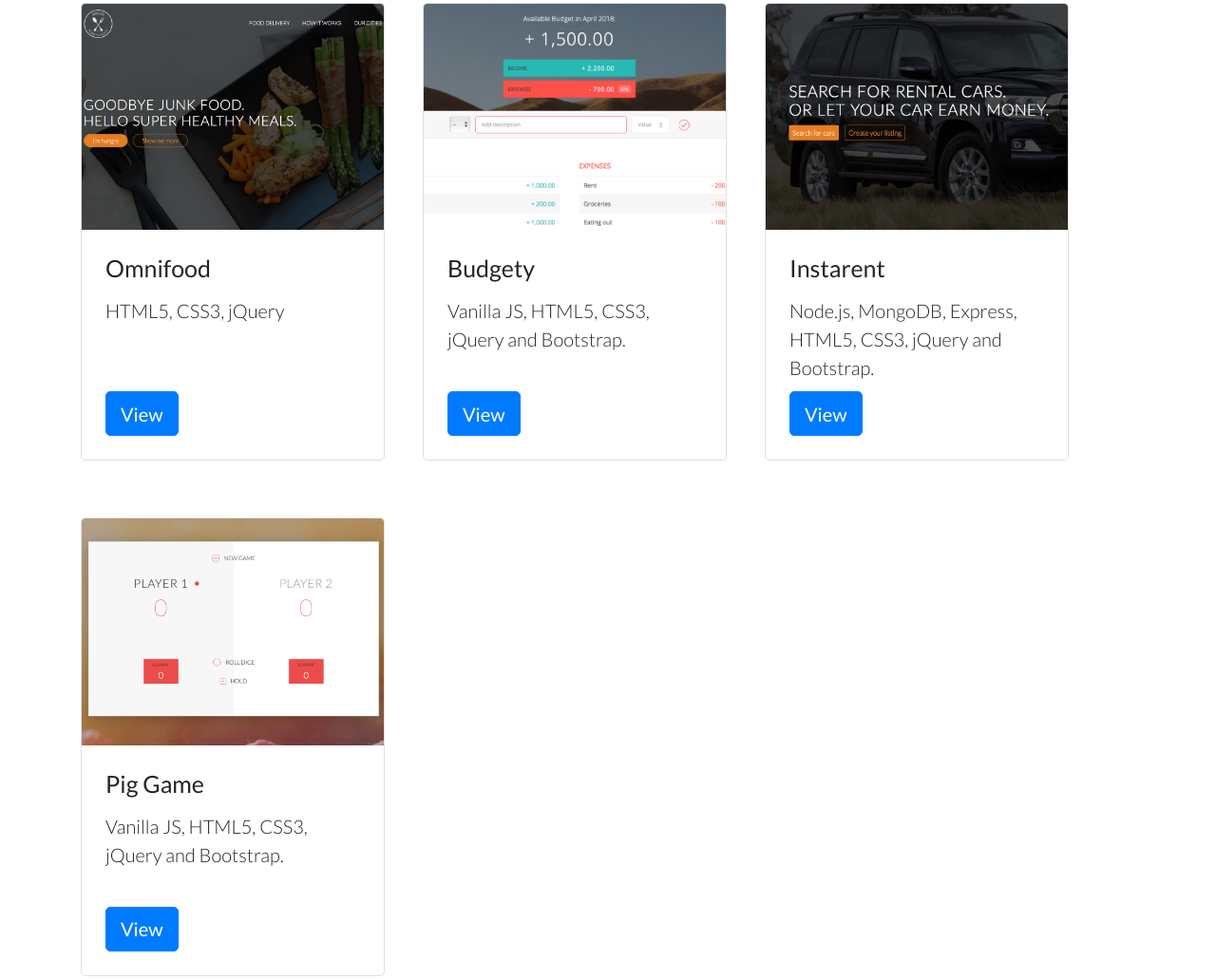
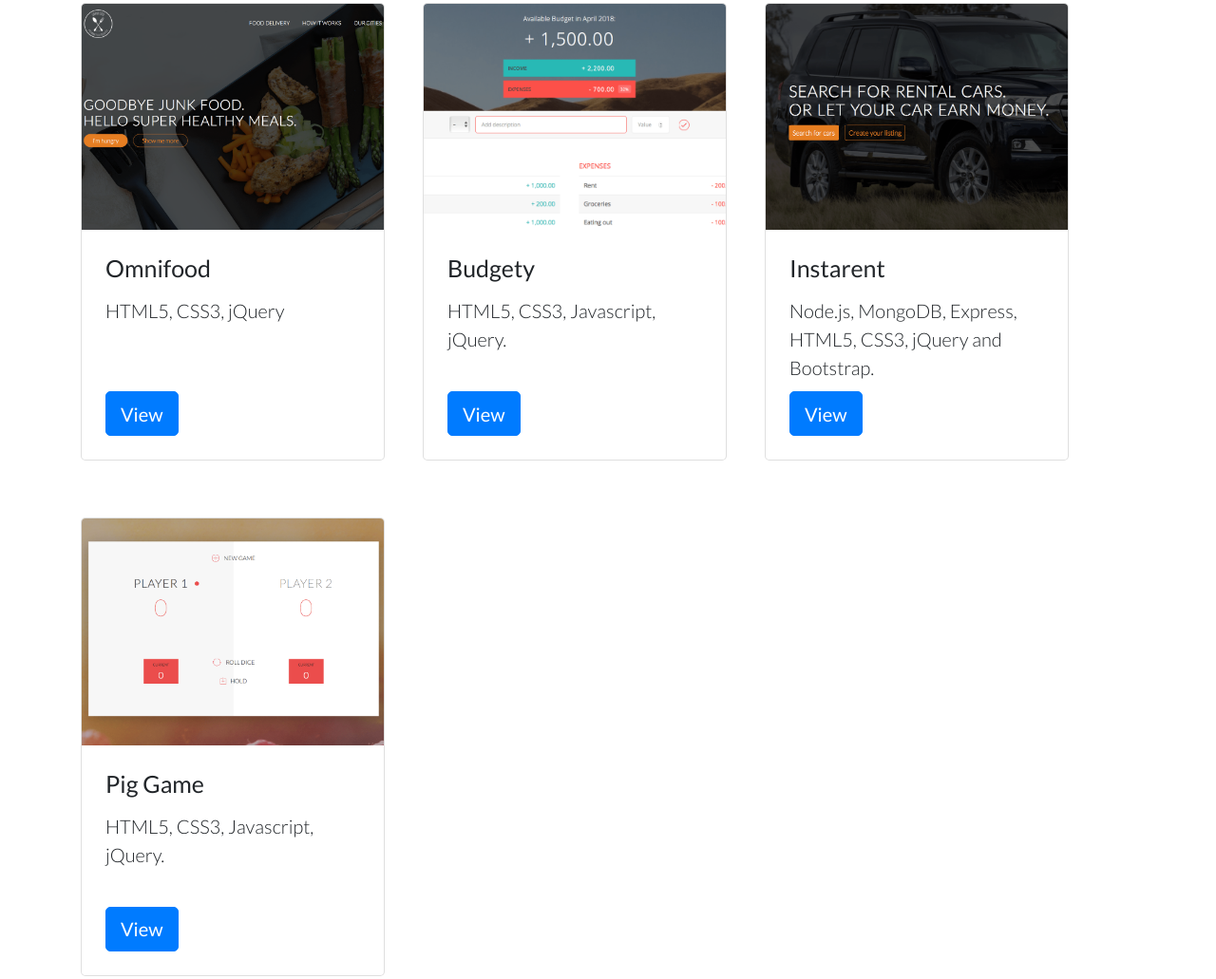
Before and after one commit to OV86/portfolio, a website: page index.html in a window 1280 px wide. Shown: the part 278-1309 px from the top of the page at 95% size. Drawn offline with nearby package versions, Linux system fonts and the light colour scheme.

Commit message:
fix tech

```diff
--- a/index.html
+++ b/index.html
@@ -40,7 +40,7 @@
                             <img class="card-img-top" src="images/budgety-min.png" alt="Card image cap">
                             <div class="card-body">
                                 <h5 class="card-title">Budgety</h5>
-                                <p class="card-text">Vanilla JS, HTML5, CSS3, jQuery and Bootstrap.</p>
+                                <p class="card-text">HTML5, CSS3, Javascript, jQuery.</p>
                                 <a href="/budgety-app" target="_blank" class="btn btn-primary">View</a>
                             </div>
                         </div>
@@ -62,7 +62,7 @@
                         <img class="card-img-top" src="images/pig_game-min.png" alt="Card image cap">
                         <div class="card-body">
                             <h5 class="card-title">Pig Game</h5>
-                            <p class="card-text">Vanilla JS, HTML5, CSS3, jQuery and Bootstrap.</p>
+                            <p class="card-text">HTML5, CSS3, Javascript, jQuery.</p>
                             <a href="/pig-game" target="_blank" class="btn btn-primary">View</a>
                         </div>
                     </div>
```
